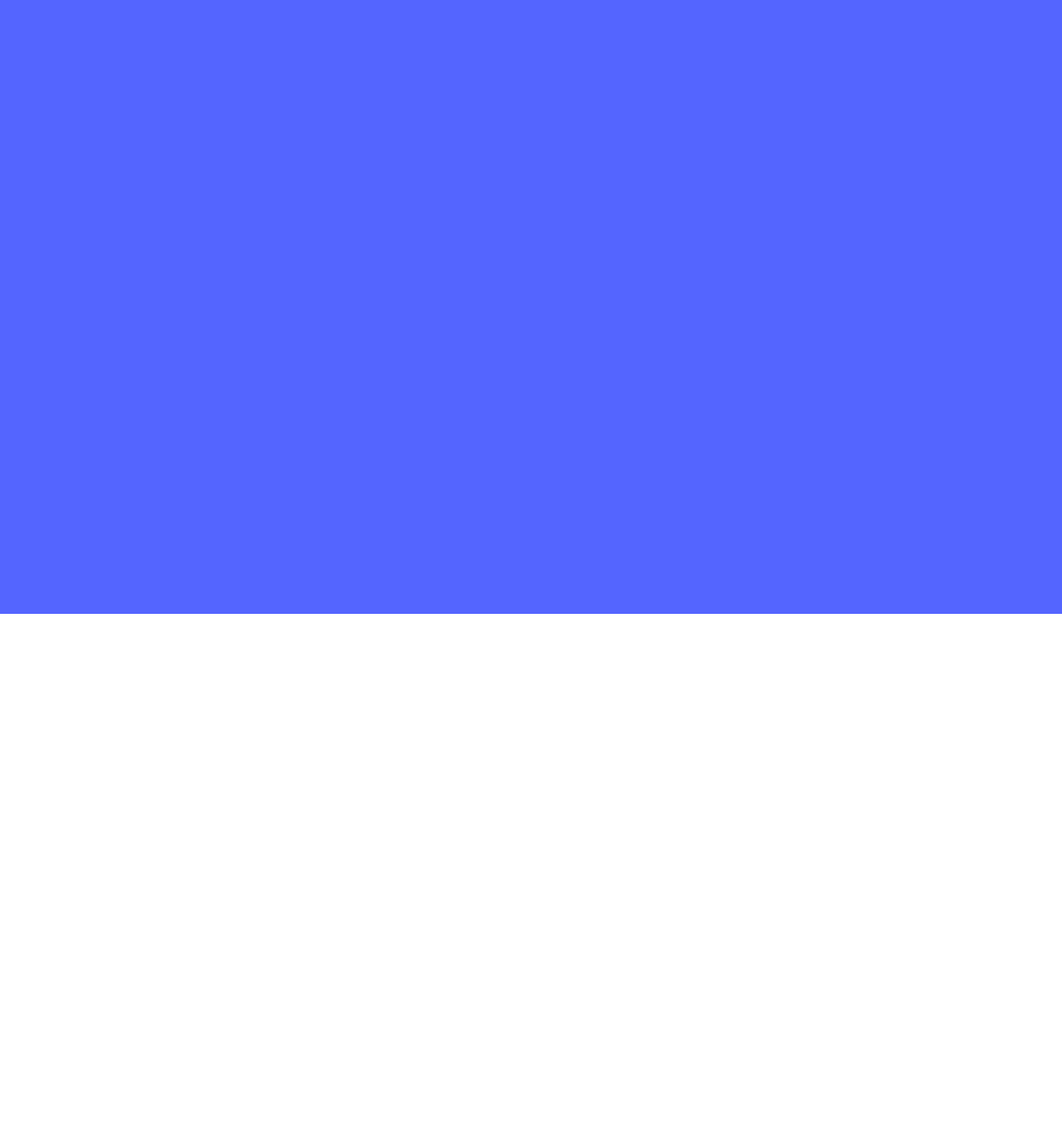
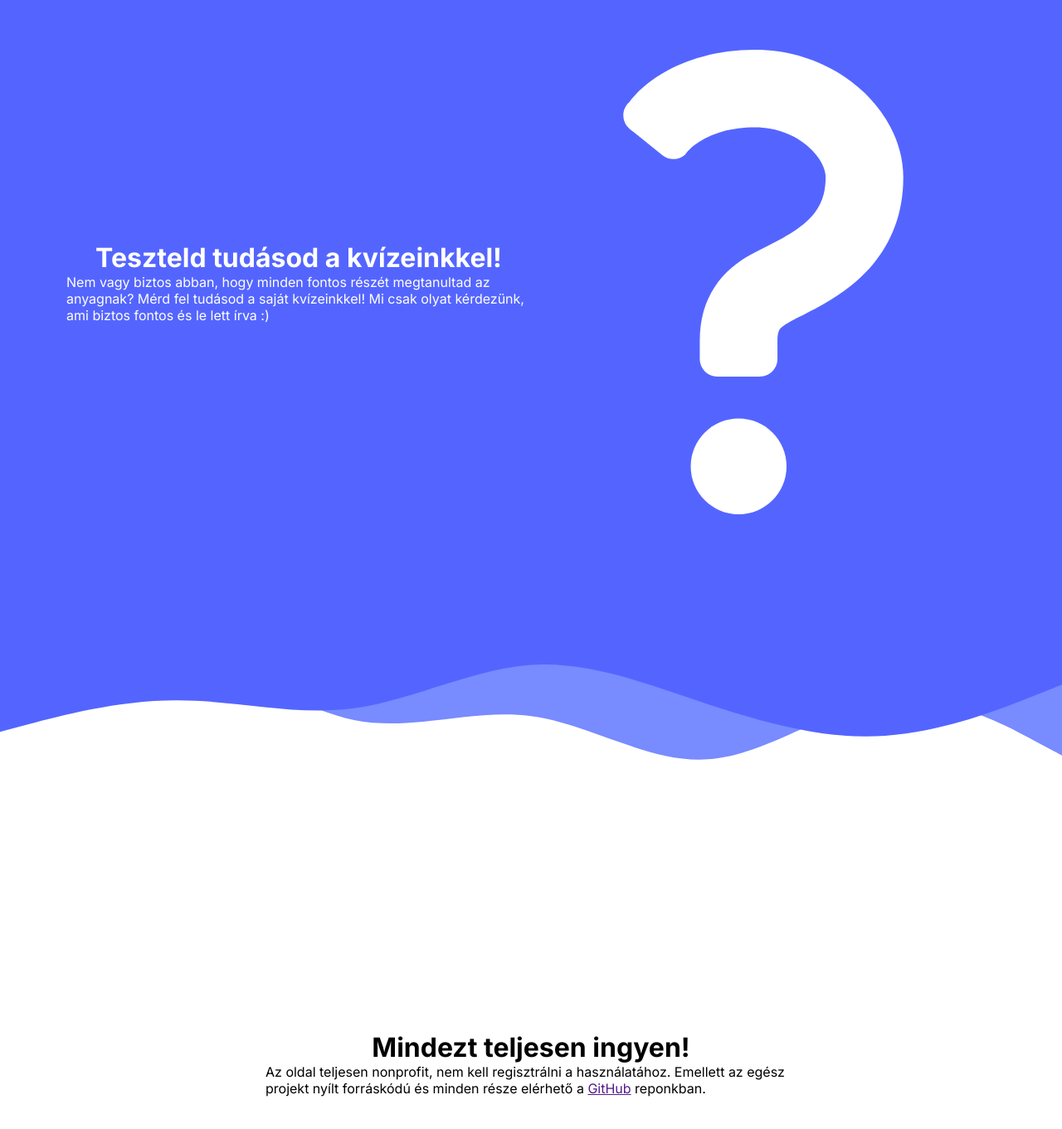
Before and after one commit to WR0NGTH3HU4/SprintStream, a SvelteKit app in the folder app/: page / in a window 1280 px wide. Shown: the part 1660-3021 px from the top of the page at 83% size. Built offline with nearby package versions, Linux system fonts and the light colour scheme.

Commit message:
kinezetre kesz?

```diff
--- a/app/src/routes/+page.svelte
+++ b/app/src/routes/+page.svelte
@@ -14,11 +14,11 @@
             <path fill="#5465FF" fill-opacity="1" d="M0,96L30,101.3C60,107,120,117,180,133.3C240,149,300,171,360,192C420,213,480,235,540,224C600,213,660,171,720,160C780,149,840,171,900,176C960,181,1020,171,1080,144C1140,117,1200,75,1260,53.3C1320,32,1380,32,1410,32L1440,32L1440,0L1410,0C1380,0,1320,0,1260,0C1200,0,1140,0,1080,0C1020,0,960,0,900,0C840,0,780,0,720,0C660,0,600,0,540,0C480,0,420,0,360,0C300,0,240,0,180,0C120,0,60,0,30,0L0,0Z"></path>
         </svg>
         <div>
-            <div>
+            <div class="feature">
                 <span>Olvass bele az egyszerű leírásainkba!</span>
                 <span>Gondosan átnéztünk számtalan hivatalos dokumentumot a Scrum és a Vízesés-modell specifikációiról, hogy azokat leegyszerűsítsük felhasználóink számára a zökkenőmentes tanulás érdekében.</span>
             </div>
-            <div>
+            <div class="feature">
                 <a href="" class="button">Jól hangzik, vigyél oda!</a>
             </div>
         </div>
@@ -28,10 +28,26 @@
         </svg>
     </section>
     <section>
-
+        <div class="feature">
+            <span>Teszteld tudásod a kvízeinkkel!</span>
+            <span>Nem vagy biztos abban, hogy minden fontos részét megtanultad az anyagnak? Mérd fel tudásod a saját kvízeinkkel! Mi csak olyat kérdezünk, ami biztos fontos és le lett írva :)</span>
+        </div>
+        <div class="feature">
+            <img src="question.svg" alt="">
+        </div>
     </section>
     <section>
-
+        <svg xmlns="http://www.w3.org/2000/svg" viewBox="0 0 1440 320">
+            <path fill="#788BFF" fill-opacity="1" d="M0,64L40,53.3C80,43,160,21,240,42.7C320,64,400,128,480,144C560,160,640,128,720,138.7C800,149,880,203,960,197.3C1040,192,1120,128,1200,117.3C1280,107,1360,149,1400,170.7L1440,192L1440,0L1400,0C1360,0,1280,0,1200,0C1120,0,1040,0,960,0C880,0,800,0,720,0C640,0,560,0,480,0C400,0,320,0,240,0C160,0,80,0,40,0L0,0Z"></path>
+            <path fill="#5465FF" fill-opacity="1" d="M0,160L40,149.3C80,139,160,117,240,117.3C320,117,400,139,480,128C560,117,640,75,720,69.3C800,64,880,96,960,122.7C1040,149,1120,171,1200,165.3C1280,160,1360,128,1400,112L1440,96L1440,0L1400,0C1360,0,1280,0,1200,0C1120,0,1040,0,960,0C880,0,800,0,720,0C640,0,560,0,480,0C400,0,320,0,240,0C160,0,80,0,40,0L0,0Z"></path>
+        </svg>
+        <div>
+            <div class="feature">
+                <span>Mindezt teljesen ingyen!</span>
+                <span>Az oldal teljesen nonprofit, nem kell regisztrálni a használatához. Emellett az egész projekt nyílt forráskódú és minden része elérhető a <a href="">GitHub</a> reponkban.</span>
+            </div>
+        </div>
+        <div></div>
     </section>
 </main>
 
@@ -69,9 +85,21 @@
         }
     }
 
-    section:nth-child(2) {
-        & > div {
+    .feature {
         display: flex;
+        flex-direction: column;
+        justify-content: center;
+        align-items: center;
+
+        span:nth-child(1) {
+            font-size: 2rem;
+            font-weight: 700;
+        }
+    }
+
+    section:nth-child(2) > div, section:nth-child(3) {
+        display: flex;
+        flex-direction: row;
         padding: 0 5rem;
 
         & > * {
@@ -79,16 +107,19 @@
         }
 
         & > div {
+            & > img { // csak hogy ne nezzen ki hulyen a kerdojel
+                width: 100%;
+            }
+        }
+    }
+
+    section:nth-child(4) {
         display: flex;
         flex-direction: column;
-                justify-content: center;
         align-items: center;
 
-                span:nth-child(1) {
-                    font-size: 2rem;
-                    font-weight: 600;
-                }
-            }
+        & > div {
+            width: 50%;
         }
     }
 
```
Also changed, not shown: app/static/question.svg (added). Lines whose indentation alone changed are shown as unchanged.
